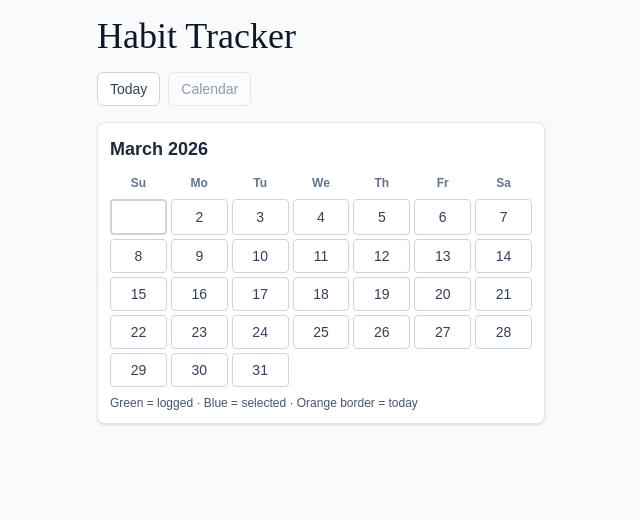
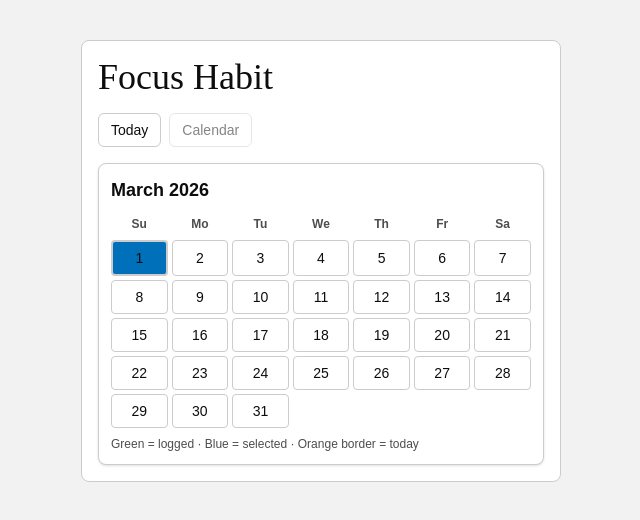
Before and after one commit to sito8943/habbit-tracker, a React (Vite) app: page / in a window 1280 px wide. Both pictures are taken after a click on the button "Calendar". Shown: the top 520 px of the page, without its empty margins (319-959 px from the left). Built offline with nearby package versions, Linux system fonts and the light colour scheme; a web font is replaced by a local one.

Commit message:
fixed styles

```diff
--- a/package.json
+++ b/package.json
@@ -16,7 +16,10 @@
     "@tailwindcss/vite": "^4.2.1",
     "react": "^19.1.1",
     "react-dom": "^19.1.1",
-    "tailwindcss": "^4.2.1"
+    "tailwindcss": "^4.2.1",
+    "@fortawesome/fontawesome-svg-core": "7.0.0",
+    "@fortawesome/free-regular-svg-icons": "7.0.0",
+    "@fortawesome/react-fontawesome": "0.2.3"
   },
   "devDependencies": {
     "@eslint/js": "^9.36.0",
--- a/src/App.tsx
+++ b/src/App.tsx
@@ -40,11 +40,11 @@ const App = () => {
 
   const doneCount = habits.filter((h) => isLogged(logs, h.id, selectedDate)).length
   const navButtonClass =
-    "rounded-md border border-slate-300 bg-white px-3 py-1.5 text-sm font-medium text-slate-700 transition hover:bg-slate-100 disabled:cursor-not-allowed disabled:opacity-50"
+    "rounded-md border border-border bg-[var(--color-base-light)] px-3 py-1.5 text-sm font-medium text-text transition hover:bg-[var(--color-base-dark)] disabled:cursor-not-allowed disabled:opacity-50"
 
   return (
-    <div className="mx-auto max-w-[480px] p-4">
-      <h1 className="mb-4 text-4xl">Habit Tracker</h1>
+    <main className="mx-auto mt-10 max-w-120 rounded-lg border border-border bg-base-light p-4">
+      <h1 className="mb-4 text-4xl">Focus Habit</h1>
 
       <nav className="mb-4 flex gap-2">
         <button
@@ -65,7 +65,7 @@ const App = () => {
 
       {view === "today" ? (
         <>
-          <h2 className="mb-3 text-lg font-semibold text-slate-700">
+          <h2 className="mb-3 text-lg font-semibold text-text-muted">
             {selectedDate} — {doneCount}/{habits.length} done
           </h2>
           <HabitList
@@ -87,7 +87,7 @@ const App = () => {
           }}
         />
       )}
-    </div>
+    </main>
   )
 }
 
--- a/src/components/Calendar/Calendar.tsx
+++ b/src/components/Calendar/Calendar.tsx
@@ -14,11 +14,11 @@ const Calendar = ({ logs, selectedDate, onSelectDate }: CalendarPropsTypes) => {
   const firstDayOffset = days[0].getDay()
 
   return (
-    <section className="rounded-lg border border-slate-200 bg-white p-3 shadow-sm">
-      <h3 className="mb-2 text-lg font-semibold capitalize text-slate-800">{monthLabel}</h3>
+    <section className="rounded-lg border border-border bg-base-light p-3 shadow-sm">
+      <h3 className="mb-2 text-lg font-semibold capitalize text-text">{monthLabel}</h3>
       <div className="grid grid-cols-7 gap-1 text-center">
         {WEEKDAYS.map((d) => (
-          <div key={d} className="py-1 text-xs font-bold text-slate-500">
+          <div key={d} className="py-1 text-xs font-bold text-text-muted">
             {d}
           </div>
         ))}
@@ -40,10 +40,10 @@ const Calendar = ({ logs, selectedDate, onSelectDate }: CalendarPropsTypes) => {
               className={[
                 "rounded border px-0.5 py-1.5 text-sm font-medium transition",
                 hasLog
-                  ? "border-emerald-600 bg-emerald-500 text-white hover:bg-emerald-600"
-                  : "border-slate-300 bg-white text-slate-700 hover:bg-slate-100",
-                isSelected ? "border-blue-600 bg-blue-500 text-white hover:bg-blue-600" : "",
-                isToday ? "border-2 border-orange-500" : "",
+                  ? "border-bg-success bg-bg-success text-success hover:bg-primary"
+                  : "border-border bg-base-light text-text hover:bg-base-dark",
+                isSelected ? "border-bg-info bg-bg-info text-info hover:bg-color-primary" : "",
+                isToday ? "border-2 border-bg-warning" : "",
               ]
                 .filter(Boolean)
                 .join(" ")}
@@ -53,7 +53,7 @@ const Calendar = ({ logs, selectedDate, onSelectDate }: CalendarPropsTypes) => {
           )
         })}
       </div>
-      <p className="mt-2 text-xs text-slate-600">
+      <p className="mt-2 text-xs text-text-muted">
         Green = logged · Blue = selected · Orange border = today
       </p>
     </section>
--- a/src/components/Habit/HabitForm.tsx
+++ b/src/components/Habit/HabitForm.tsx
@@ -20,11 +20,11 @@ const HabitForm = ({ onAdd }: HabitFormPropsType) => {
           value={name}
           onChange={(e) => setName(e.target.value)}
           placeholder="New habit..."
-          className="flex-1 rounded-md border border-slate-300 bg-white px-3 py-2 text-sm text-slate-800 placeholder:text-slate-400 focus:border-slate-500 focus:outline-none"
+          className="flex-1 rounded-md border border-border bg-base-light px-3 py-2 text-sm text-text placeholder:text-text-muted focus:border-color-primary focus:outline-none"
         />
         <button
           type="submit"
-          className="rounded-md border border-slate-300 bg-white px-3 py-2 text-sm font-medium text-slate-700 transition hover:bg-slate-100"
+          className="rounded-md border border-bg-primary bg-color-primary px-3 py-2 text-sm font-medium text-info transition hover:bg-hover-primary"
         >
           Add
         </button>
@@ -35,7 +35,7 @@ const HabitForm = ({ onAdd }: HabitFormPropsType) => {
             key={c}
             type="button"
             onClick={() => setColor(c)}
-            className={`h-6 w-6 cursor-pointer rounded-sm border-2 p-0 transition ${color === c ? "border-slate-900" : "border-transparent"}`}
+            className={`h-6 w-6 cursor-pointer rounded-sm border-2 p-0 transition ${color === c ? "border-text" : "border-transparent"}`}
             style={{ background: c }}
           />
         ))}
--- a/src/components/Habit/HabitList.tsx
+++ b/src/components/Habit/HabitList.tsx
@@ -3,7 +3,7 @@ import type { HabitListPropsType } from "./types"
 
 const HabitList = ({ habits, logs, date, onToggle, onDelete }: HabitListPropsType) => {
   if (habits.length === 0) {
-    return <p className="text-sm text-slate-600">No habits yet. Add one below!</p>
+    return <p className="text-sm text-text-muted">No habits yet. Add one below!</p>
   }
 
   return (
@@ -22,23 +22,23 @@ const HabitList = ({ habits, logs, date, onToggle, onDelete }: HabitListPropsTyp
               id={habit.id}
               checked={logged}
               onChange={() => onToggle(habit.id)}
-              className="h-4 w-4 accent-emerald-600"
+              className="h-4 w-4 accent-color-primary"
             />
             <label
               htmlFor={habit.id}
-              className={`flex-1 cursor-pointer ${logged ? "text-slate-500 line-through" : "text-slate-800"}`}
+              className={`flex-1 cursor-pointer ${logged ? "text-text-muted line-through" : "text-text"}`}
             >
               {habit.name}
             </label>
             {streak > 0 && (
-              <span title="Current streak" className="text-xs font-semibold text-slate-500">
+              <span title="Current streak" className="text-xs font-semibold text-text-muted">
                 {streak}d
               </span>
             )}
             <button
               onClick={() => onDelete(habit.id)}
               aria-label="Delete habit"
-              className="rounded px-2 py-0.5 text-sm text-slate-500 transition hover:bg-rose-100 hover:text-rose-700"
+              className="rounded px-2 py-0.5 text-sm text-text-muted transition hover:bg-bg-error hover:text-error"
             >
               x
             </button>
--- a/src/index.css
+++ b/src/index.css
@@ -1,11 +1,34 @@
 @import "tailwindcss";
+
+@theme {
+  --color-primary: #00997b;
+  --color-bg-primary: #006654;
+  --color-hover-primary: #1ab89a;
+  --color-secondary: #d7942e;
+  --color-bg-secondary: #9e6a1f;
+  --color-hover-secondary: #ebb04a;
+  --color-base-dark: hsl(0 0% 90%);
+  --color-base: hsl(0 0% 95%);
+  --color-base-light: hsl(0 0% 100%);
+  --color-text: #0d0d0d;
+  --color-border: hsl(0 0% 80%);
+  --color-text-muted: hsl(0 0% 30%);
+  --color-bg-info: #0070ba;
+  --color-info: #fbfbfb;
+  --color-bg-success: hsl(149.76, 68%, 36%);
+  --color-success: #fbfbfb;
+  --color-bg-warning: #ffa500;
+  --color-warning: #000000;
+  --color-bg-error: hsl(0, 50%, 51%);
+  --color-error: #fbfbfb;
+}
 
 @layer base {
   body {
     font-family: "Roboto Variable", sans-serif;
     font-weight: 400;
-    background-color: #f8fafc;
-    color: #0f172a;
+    background-color: var(--color-base);
+    color: var(--color-text);
   }
 
   h1 {
```
Also changed, not shown: 1 other file (tests, documents, lock files or other folders).
